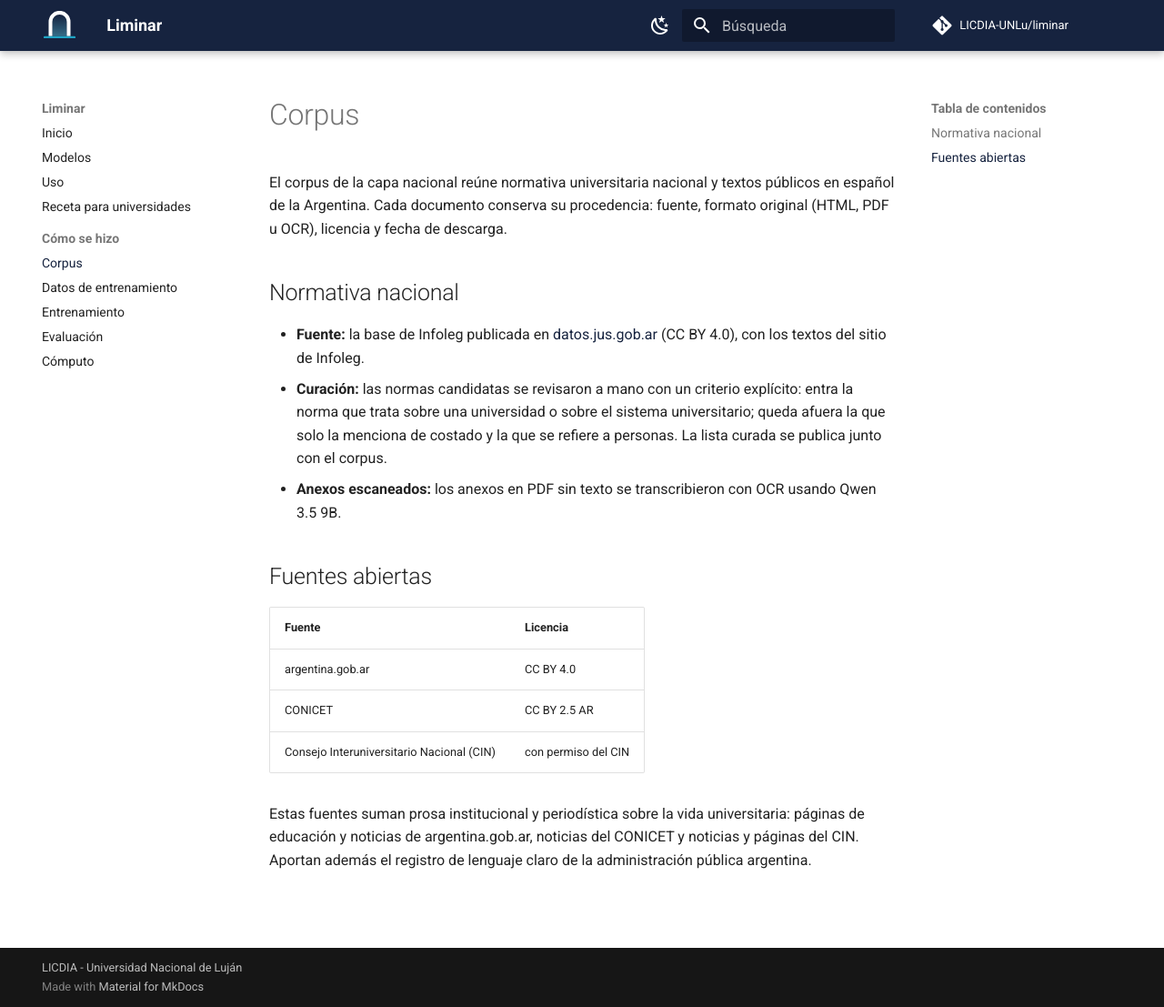
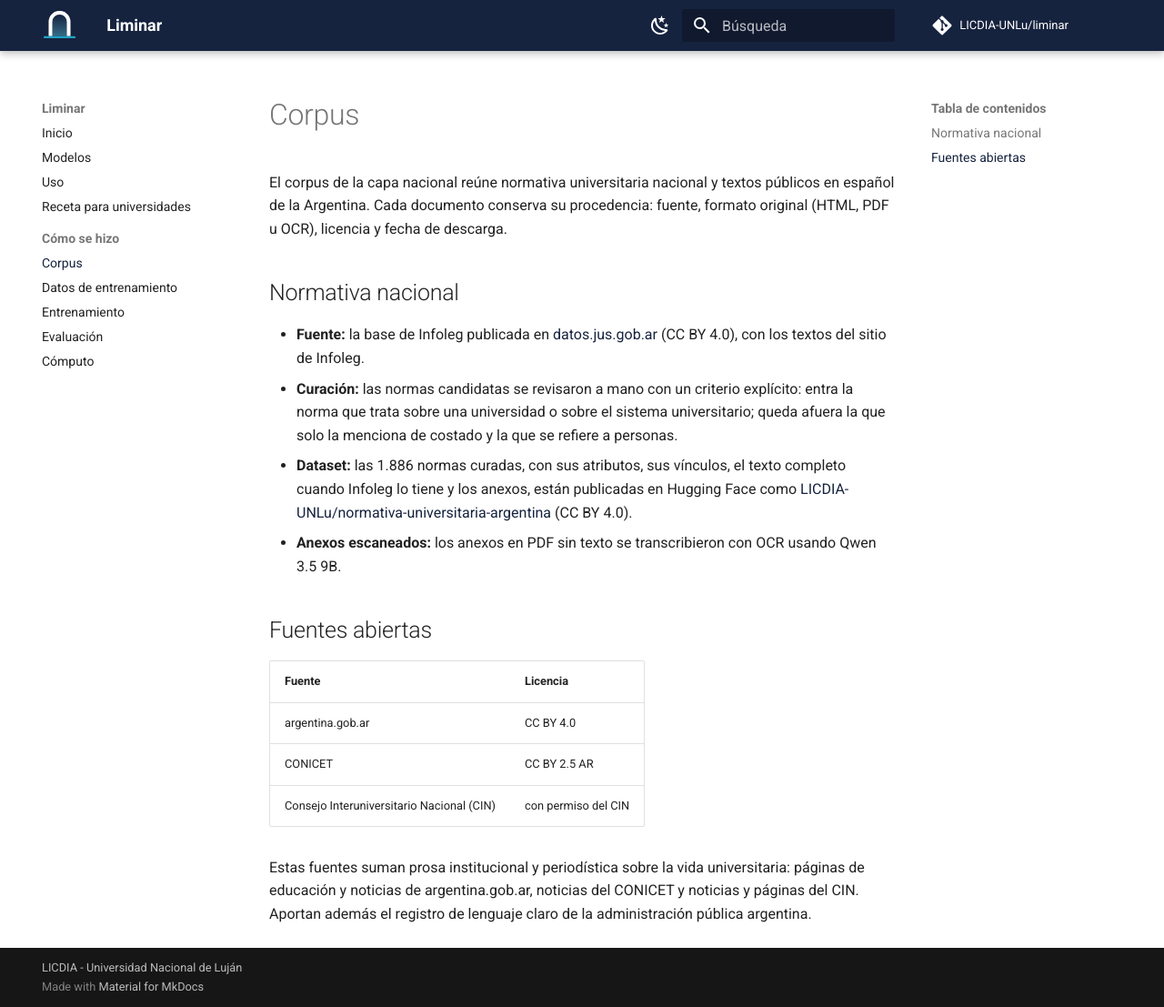
Before and after one commit to LICDIA-UNLu/liminar, an MkDocs documentation site: the page built from docs/corpus.md, in a window 1280 px wide and 1107 px high. Shown: the whole window at 91% size. Built offline with MkDocs 1.6.1 and Material for MkDocs 9.7.7, drawn with Linux system fonts in a browser that asks for light colours; comment, search, counter and statistics services are not loaded.

Commit message:
Documenta dataset de normativa universitaria
Enlaza el dataset publicado en Hugging Face desde el README y documenta su contenido y licencia CC BY 4.0.

```diff
--- a/docs/corpus.md
+++ b/docs/corpus.md
@@ -9,7 +9,11 @@ documento conserva su procedencia: fuente, formato original (HTML, PDF u OCR), l
   del sitio de Infoleg.
 - **Curación:** las normas candidatas se revisaron a mano con un criterio explícito: entra la norma que trata sobre una
   universidad o sobre el sistema universitario; queda afuera la que solo la menciona de costado y la que se refiere a
-  personas. La lista curada se publica junto con el corpus.
+  personas.
+- **Dataset:** las 1.886 normas curadas, con sus atributos, sus vínculos, el texto completo cuando Infoleg lo tiene y
+  los anexos, están publicadas en Hugging Face como
+  [LICDIA-UNLu/normativa-universitaria-argentina](https://huggingface.co/datasets/LICDIA-UNLu/normativa-universitaria-argentina)
+  (CC BY 4.0).
 - **Anexos escaneados:** los anexos en PDF sin texto se transcribieron con OCR usando Qwen 3.5 9B.
 
 ## Fuentes abiertas
```
Also changed, not shown: README.md (+1 -0 lines).
